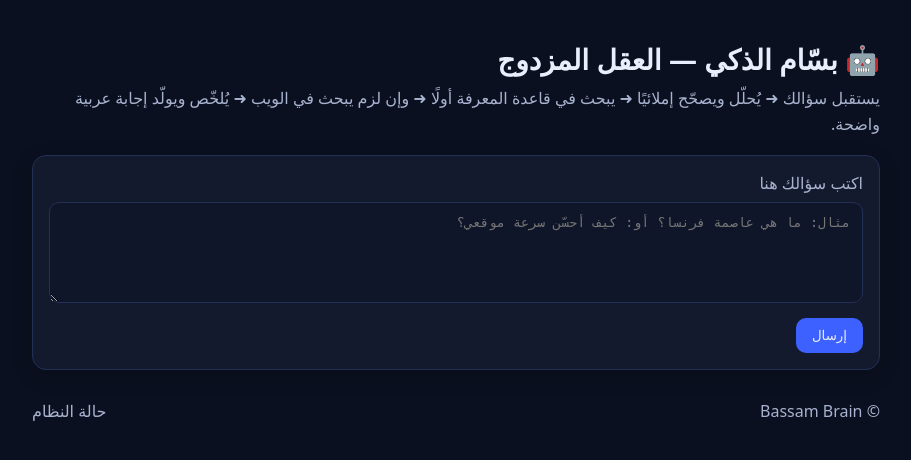
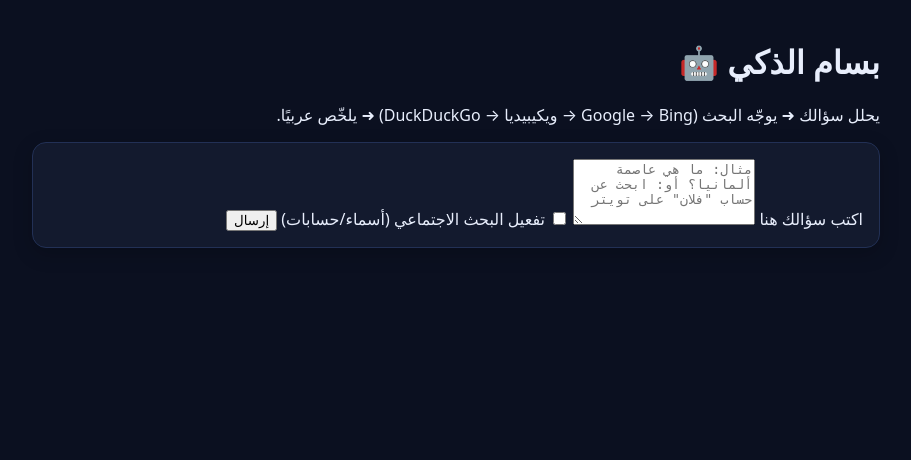
Before and after one commit to bassam-st/bassam-brain, a FastAPI app: page / in a window 1280 px wide. Shown: the top 460 px of the page, without its empty margins (184-1095 px from the left). Run offline with FastAPI, Linux system fonts and the light colour scheme.

Commit message:
Update index.html

```diff
--- a/templates/index.html
+++ b/templates/index.html
@@ -1,66 +1,37 @@
 <!doctype html>
 <html lang="ar" dir="rtl">
 <head>
-  <meta charset="utf-8" />
-  <meta name="viewport" content="width=device-width,initial-scale=1" />
-  <title>Bassam Brain — العقل المزدوج</title>
-  <link rel="stylesheet" href="/static/style.css" />
+  <meta charset="utf-8"/>
+  <meta name="viewport" content="width=device-width,initial-scale=1"/>
+  <title>بسام الذكي — العقل المزدوج</title>
+  <link rel="stylesheet" href="/static/style.css"/>
+  <style>
+    .bubble{white-space:pre-wrap; word-wrap:break-word; overflow-wrap:anywhere;}
+    .links a{color:#8ab4f8; text-decoration:underline;}
+  </style>
 </head>
 <body>
   <main class="container">
-    <header class="header">
-      <h1>🤖 بسّام الذكي — العقل المزدوج</h1>
-      <p class="subtitle">
-        يستقبل سؤالك ➜ يُحلّل ويصحّح إملائيًا ➜ يبحث في قاعدة المعرفة أولًا ➜
-        وإن لزم يبحث في الويب ➜ يُلخّص ويولّد إجابة عربية واضحة.
-      </p>
-    </header>
+    <h1>بسام الذكي 🤖</h1>
+    <p class="muted">يحلل سؤالك ➜ يوجّه البحث (Google → Bing → ويكيبيديا → DuckDuckGo) ➜ يلخّص عربيًا.</p>
 
-    <section class="card">
-      <form method="post" action="/ask" class="ask-form">
-        <label for="q" class="label">اكتب سؤالك هنا</label>
-        <textarea id="q" name="q" rows="5" placeholder="مثال: ما هي عاصمة فرنسا؟ أو: كيف أحسّن سرعة موقعي؟" required></textarea>
-        <button class="btn primary">إرسال</button>
-      </form>
-    </section>
+    <form method="post" action="/ask" class="card">
+      <label>اكتب سؤالك هنا</label>
+      <textarea name="q" rows="4" placeholder="مثال: ما هي عاصمة ألمانيا؟ أو: ابحث عن حساب &quot;فلان&quot; على تويتر"></textarea>
+      <label class="row" style="gap:.6rem;">
+        <input type="checkbox" name="social" value="1"> تفعيل البحث الاجتماعي (أسماء/حسابات)
+      </label>
+      <button type="submit">إرسال</button>
+    </form>
 
-    {% if last_q %}
-    <section class="card">
-      <h2 class="section-title">نتيجة آخر سؤال</h2>
-      <p class="q"><b>سؤالك:</b> {{ last_q }}</p>
-      <div class="a">
-        <b>الإجابة:</b>
-        <div class="answer-block">
-          {{ last_a | replace('\n','<br>') | safe }}
-        </div>
-      </div>
-
-      {% if links and links|length > 0 %}
-      <div class="links">
-        <div class="links-title">روابط مفيدة:</div>
-        <ul>
-          {% for u in links %}
-          <li><a href="{{ u }}" target="_blank" rel="noopener">{{ u }}</a></li>
-          {% endfor %}
-        </ul>
-      </div>
+    {% if answer %}
+    <section class="card bubble">
+      <div class="answer">{{ answer }}</div>
+      {% if meta %}
+      <div class="muted">mode: {{ meta.mode }}</div>
       {% endif %}
-
-      <details class="save-details">
-        <summary>حفظ هذا السؤال/الجواب في قاعدة المعرفة</summary>
-        <form method="post" action="/save" class="save-form">
-          <input type="hidden" name="q" value="{{ last_q }}"/>
-          <textarea name="a" rows="3" placeholder="يمكنك تعديل الإجابة قبل حفظها...">{{ last_a }}</textarea>
-          <button class="btn success">✅ حفظ في قاعدة المعرفة</button>
-        </form>
-      </details>
     </section>
     {% endif %}
-
-    <footer class="footer">
-      <span>© Bassam Brain</span>
-      <a class="muted" href="/ready" target="_blank" rel="noopener">حالة النظام</a>
-    </footer>
   </main>
 </body>
 </html>
```
